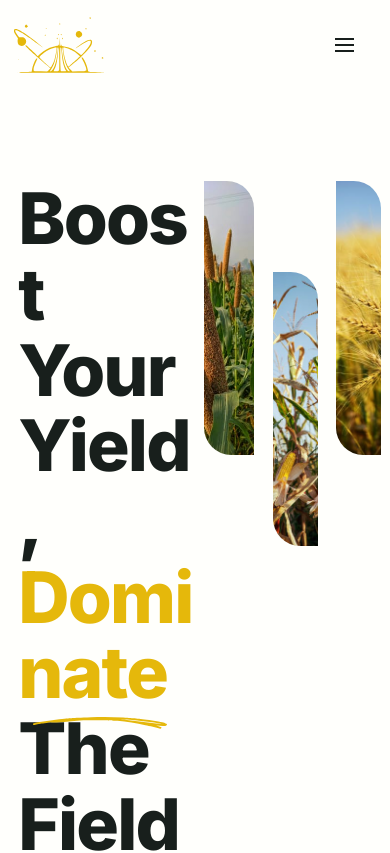
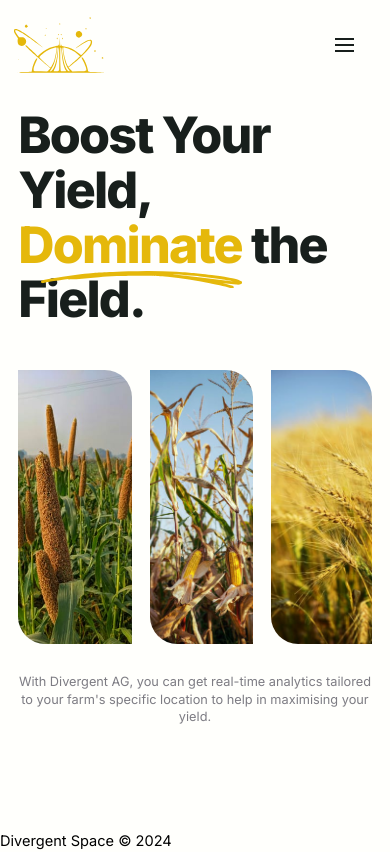
Before and after one commit to hanichris/Analysis, a React (Vite) app in the folder frontend/: page / in a window 390 px wide. Shown: the top 853 px of the page. Built offline with nearby package versions, Linux system fonts and the light colour scheme.

Commit message:
style mobile view

```diff
--- a/frontend/src/home.css
+++ b/frontend/src/home.css
@@ -32,7 +32,7 @@
     overflow: hidden;
     text-align: center;
     max-height: 0;
-    transition: max-height .2s ease-out;
+    transition: max-height var(--transition-duration) var(--transition-cubic-bezier);
 }
 
 header .menu-icon {
@@ -158,20 +158,23 @@ header .menu-icon .navicon::after {
 .section-hero .section-inner {
     display: grid;
     grid-template-columns: repeat(2, minmax(50%, 1fr));
-    gap: 1rem;
+    /* gap: 1rem; */
     /* flex-wrap: wrap;
     align-items: center; */
     min-height: 75svh;
 }
 
 .section-inner h1.headline {
+    --min-font-size: calc(var(--font-size-xxx-large) + .7rem);
+    --max-font-size: calc(var(--font-size-xxx-large) + 3rem);
+    --scaler: 10vw;
     color: var(--color-eerie-black);
-    font-size: calc(var(--font-size-xxx-large) + 3rem);
+    font-size: clamp(var(--min-font-size), var(--scaler), var(--max-font-size));
     font-variation-settings: 'wght' 800;
     letter-spacing: -.2rem;
     margin-bottom: 3rem;
-    text-transform: capitalize;
     white-space: normal;
+    margin-right: 1rem;
 }
 
 .section-inner h1.headline span {
@@ -194,6 +197,18 @@ header .menu-icon .navicon::after {
     padding-right: 3rem;
 }
 
+.section-inner .mobile-subheading {
+    margin-top: 1.5rem;
+    display: flex;
+    grid-column-start: 1;
+    grid-column-end: span 2;
+    text-align: center;
+}
+
+.section-inner .subheading {
+    font-size: var(--font-size-small);
+    color: var(--color-grey);
+}
 
 .card-hero {
     display: flex;
@@ -202,9 +217,10 @@ header .menu-icon .navicon::after {
     height: 50rem;
 }
 
-/* .col-1-3 {
-    width: calc((100% / 3) - 6rem);
-} */
+.col-1-3 {
+    min-width: 9rem;
+    max-width: 16.7rem;
+}
 
 .card-hero .card-image img {
     height: 30rem;
@@ -215,8 +231,6 @@ header .menu-icon .navicon::after {
 .col-1-3:nth-child(2) {
     align-self: center;
 }
-
-
 
 .section {
     padding: var(--section-padding);
@@ -336,6 +350,47 @@ header .menu-icon .navicon::after {
     }
 }
 
+@media only screen and (max-width: 564px) {
+    .section-hero .section-inner {
+        & .card-hero {
+            justify-content: center;
+            height: 30rem;
+        }
+    }
+}
+
+@media only screen and (max-width: 773px) {
+    .section-body{
+        padding-top: 2rem !important;
+    }
+
+    .section-hero .section-inner {
+
+        & .content-inner {
+            display: flex;
+            grid-column-start: 1;
+            grid-column-end: span 2;
+
+
+            & .subheading {
+                display: none;
+            }
+        }
+
+        & .card-hero {
+            grid-row-start: 2;
+            grid-column-start: 1;
+            grid-column-end: span 2;
+        }
+    }
+}
+
+@media only screen and (min-width: 773px) {
+    .section-inner .mobile-subheading {
+        display: none;
+    }
+}
+
 @media only screen and (min-width: 481px) and (max-width: 767px) {
     html {
         font-size: 60%;
--- a/frontend/src/routes/home.tsx
+++ b/frontend/src/routes/home.tsx
@@ -6,14 +6,14 @@ export default function Home() {
           <section className="section-inner">
             <div className="content-inner">
               <h1 className="headline">
-                boost your yield,{" "}
+                Boost Your Yield,{" "}
                 <span>
-                  dominate
+                  Dominate
                   <svg xmlns="http://www.w3.org/2000/svg" viewBox="0 0 1418 125" fill="currentColor">
                     <path d="M1412.29 72.17c-11.04-5.78-20.07-14.33-85.46-25.24-22.37-3.63-44.69-7.56-67.07-11.04-167.11-22.06-181.65-21.24-304.94-30.56C888.78 1.39 822.57 1.1 756.44 0c-46.63-.11-93.27 1.56-139.89 2.5C365.5 13.55 452.86 7.68 277.94 23.15 202.57 33.32 127.38 45.01 52.07 55.69c-11.23 2.41-22.63 4.17-33.71 7.22C6.1 66.33 5.64 66.19 3.89 67.79c-7.99 5.78-2.98 20.14 8.72 17.5 33.99-9.47 32.28-8.57 178.06-29.66 4.26 4.48 7.29 3.38 18.42 3.11 13.19-.32 26.38-.53 39.56-1.12 53.51-3.81 106.88-9.62 160.36-13.95 18.41-1.3 36.8-3.12 55.21-4.7 23.21-1.16 46.43-2.29 69.65-3.4 120.28-2.16 85.46-3.13 234.65-1.52 23.42.99 1.57-.18 125.72 6.9 96.61 8.88 200.92 27.94 295.42 46.12 40.87 7.91 116.67 23.2 156.31 36.78 3.81 1.05 8.28-.27 10.51-3.58 3.17-3.72 2.66-9.7-.78-13.13-3.25-3.12-8.14-3.44-12.18-5.08-17.89-5.85-44.19-12.09-63.67-16.56l26.16 3.28c23.02 3.13 46.28 3.92 69.34 6.75 10.8.96 25.43 1.81 34.34-4.39 2.26-1.54 4.86-2.75 6.21-5.27 2.76-4.59 1.13-11.06-3.59-13.68ZM925.4 23.77c37.64 1.4 153.99 10.85 196.64 14.94 45.95 5.51 91.89 11.03 137.76 17.19 24.25 4.77 74.13 11.21 101.72 18.14-11.87-1.15-23.77-1.97-35.65-3.06-133.46-15.9-266.8-33.02-400.47-47.21Z"></path>
                   </svg>
                 </span>
-                the field.
+                {" "}the Field.
               </h1>
               <p className="subheading">
                 With Divergent AG, you can get real-time analytics tailored to your farm's specific location to help in maximising your yield.
@@ -63,6 +63,11 @@ export default function Home() {
                 </div>
               </div>
             </div>
+            <div className="mobile-subheading">
+              <p className="subheading">
+                With Divergent AG, you can get real-time analytics tailored to your farm's specific location to help in maximising your yield.
+              </p>
+            </div>
           </section>
         </div>
       </div>
```
